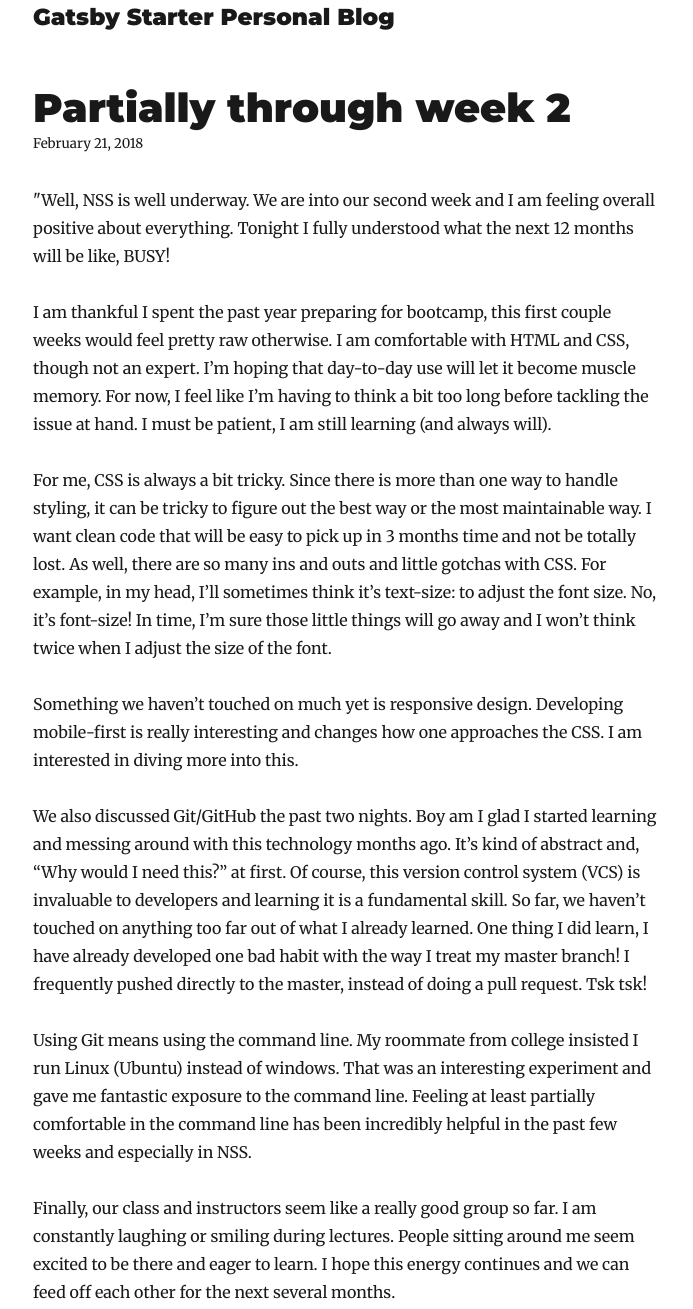
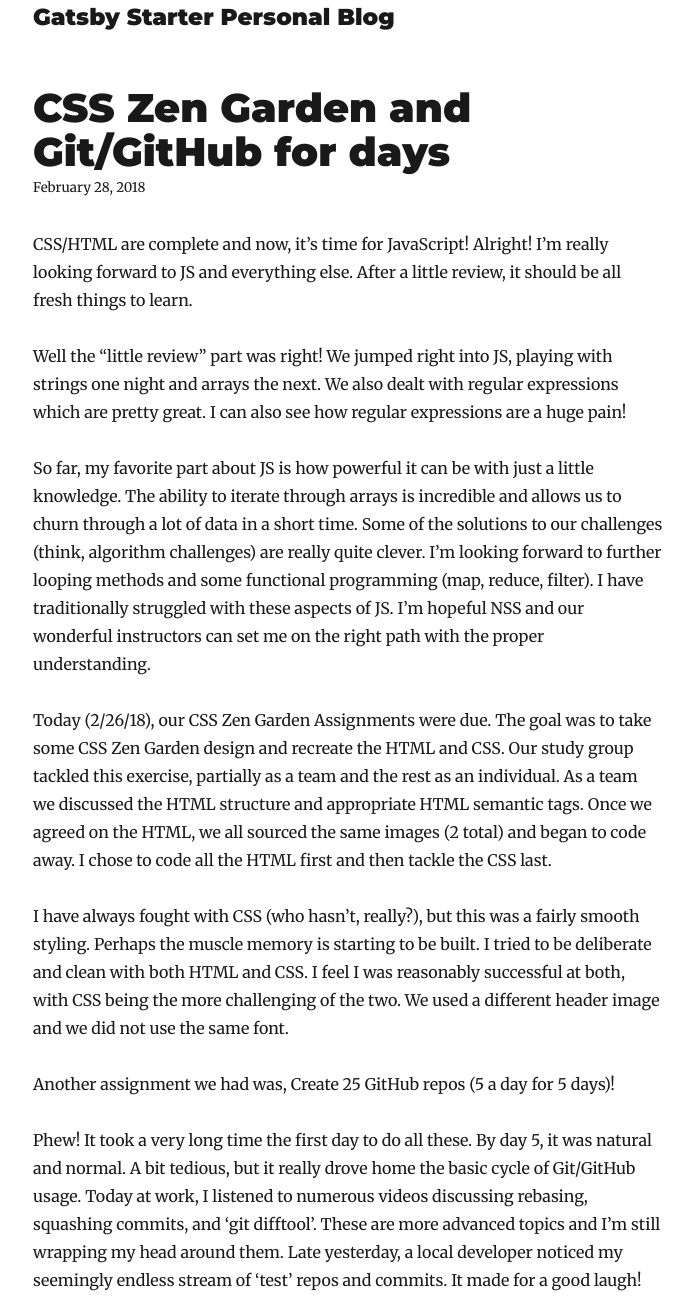
Before and after one commit to amillion3/million, a Gatsby site: page /blog/partially-through-week-2/ in a window 1280 px wide. Shown: the part 37-1346 px from the top of the page, without its empty margins (292-985 px from the left). Built offline with nearby package versions, Linux system fonts and the light colour scheme; Gatsby itself is replaced by a stand-in of ours; some packages are replaced by stand-ins of ours.

Commit message:
Update Blog “partially-through-week-2”

```diff
--- a/content/blog/partially-through-week-2.md
+++ b/content/blog/partially-through-week-2.md
@@ -1,19 +1,19 @@
 ---
-path: nss-1
-date: 2018-02-21T06:00:00.000Z
-title: Partially through week 2
-description: NSS has begun
+path: nss-2
+date: 2018-02-28T06:00:00.000Z
+title: CSS Zen Garden and Git/GitHub for days
+description: NSS continues
 ---
-"Well, NSS is well underway. We are into our second week and I am feeling overall positive about everything. Tonight I fully understood what the next 12 months will be like, BUSY!
+CSS/HTML are complete and now, it’s time for JavaScript! Alright! I’m really looking forward to JS and everything else. After a little review, it should be all fresh things to learn.
 
-I am thankful I spent the past year preparing for bootcamp, this first couple weeks would feel pretty raw otherwise. I am comfortable with HTML and CSS, though not an expert. I’m hoping that day-to-day use will let it become muscle memory. For now, I feel like I’m having to think a bit too long before tackling the issue at hand. I must be patient, I am still learning (and always will).
+Well the “little review” part was right! We jumped right into JS, playing with strings one night and arrays the next. We also dealt with regular expressions which are pretty great. I can also see how regular expressions are a huge pain!
 
-For me, CSS is always a bit tricky. Since there is more than one way to handle styling, it can be tricky to figure out the best way or the most maintainable way. I want clean code that will be easy to pick up in 3 months time and not be totally lost. As well, there are so many ins and outs and little gotchas with CSS. For example, in my head, I’ll sometimes think it’s text-size: to adjust the font size. No, it’s font-size! In time, I’m sure those little things will go away and I won’t think twice when I adjust the size of the font.
+So far, my favorite part about JS is how powerful it can be with just a little knowledge. The ability to iterate through arrays is incredible and allows us to churn through a lot of data in a short time. Some of the solutions to our challenges (think, algorithm challenges) are really quite clever. I’m looking forward to further looping methods and some functional programming (map, reduce, filter). I have traditionally struggled with these aspects of JS. I’m hopeful NSS and our wonderful instructors can set me on the right path with the proper understanding.
 
-Something we haven’t touched on much yet is responsive design. Developing mobile-first is really interesting and changes how one approaches the CSS. I am interested in diving more into this.
+Today (2/26/18), our CSS Zen Garden Assignments were due. The goal was to take some CSS Zen Garden design and recreate the HTML and CSS. Our study group tackled this exercise, partially as a team and the rest as an individual. As a team we discussed the HTML structure and appropriate HTML semantic tags. Once we agreed on the HTML, we all sourced the same images (2 total) and began to code away. I chose to code all the HTML first and then tackle the CSS last.
 
-We also discussed Git/GitHub the past two nights. Boy am I glad I started learning and messing around with this technology months ago. It’s kind of abstract and, “Why would I need this?” at first. Of course, this version control system (VCS) is invaluable to developers and learning it is a fundamental skill. So far, we haven’t touched on anything too far out of what I already learned. One thing I did learn, I have already developed one bad habit with the way I treat my master branch! I frequently pushed directly to the master, instead of doing a pull request. Tsk tsk!
+I have always fought with CSS (who hasn’t, really?), but this was a fairly smooth styling. Perhaps the muscle memory is starting to be built. I tried to be deliberate and clean with both HTML and CSS. I feel I was reasonably successful at both, with CSS being the more challenging of the two. We used a different header image and we did not use the same font.
 
-Using Git means using the command line. My roommate from college insisted I run Linux (Ubuntu) instead of windows. That was an interesting experiment and gave me fantastic exposure to the command line. Feeling at least partially comfortable in the command line has been incredibly helpful in the past few weeks and especially in NSS.
+Another assignment we had was, Create 25 GitHub repos (5 a day for 5 days)!
 
-Finally, our class and instructors seem like a really good group so far. I am constantly laughing or smiling during lectures. People sitting around me seem excited to be there and eager to learn. I hope this energy continues and we can feed off each other for the next several months.
+Phew! It took a very long time the first day to do all these. By day 5, it was natural and normal. A bit tedious, but it really drove home the basic cycle of Git/GitHub usage. Today at work, I listened to numerous videos discussing rebasing, squashing commits, and ‘git difftool’. These are more advanced topics and I’m still wrapping my head around them. Late yesterday, a local developer noticed my seemingly endless stream of ‘test’ repos and commits. It made for a good laugh!
```
